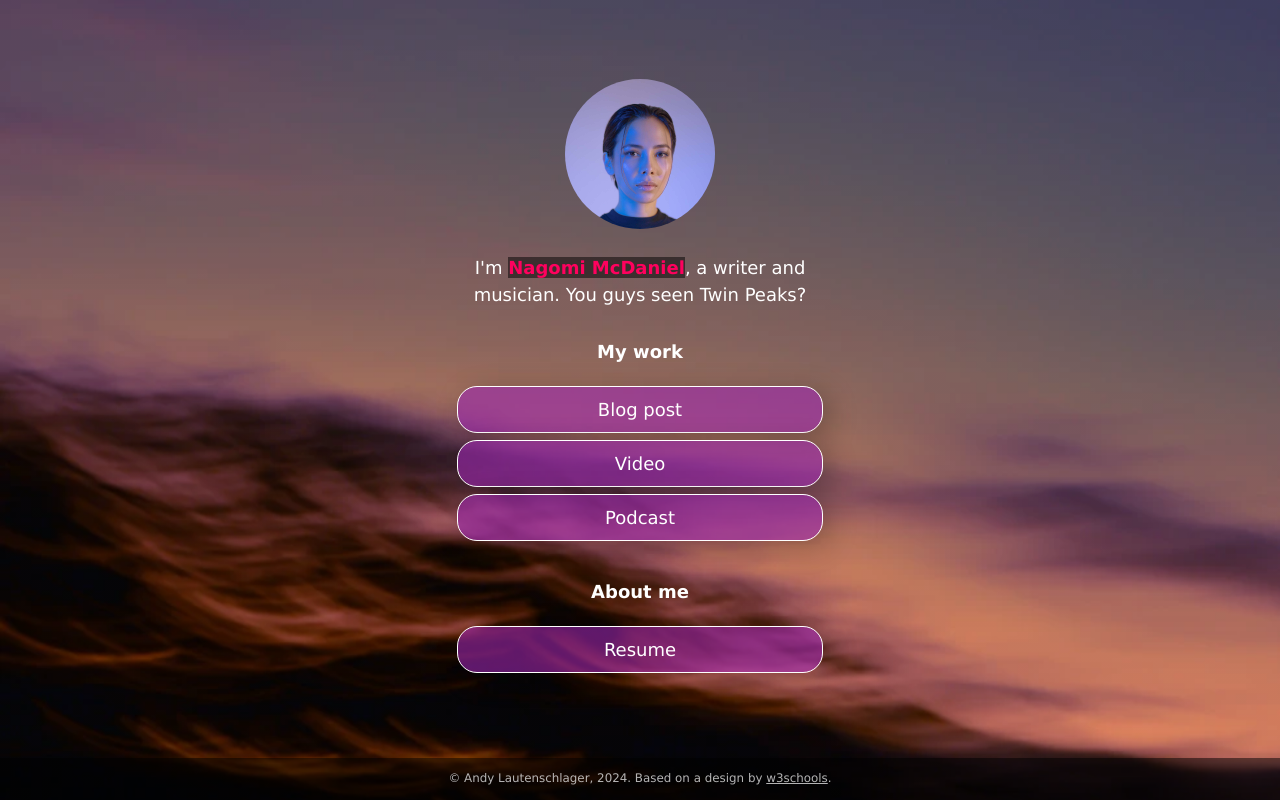
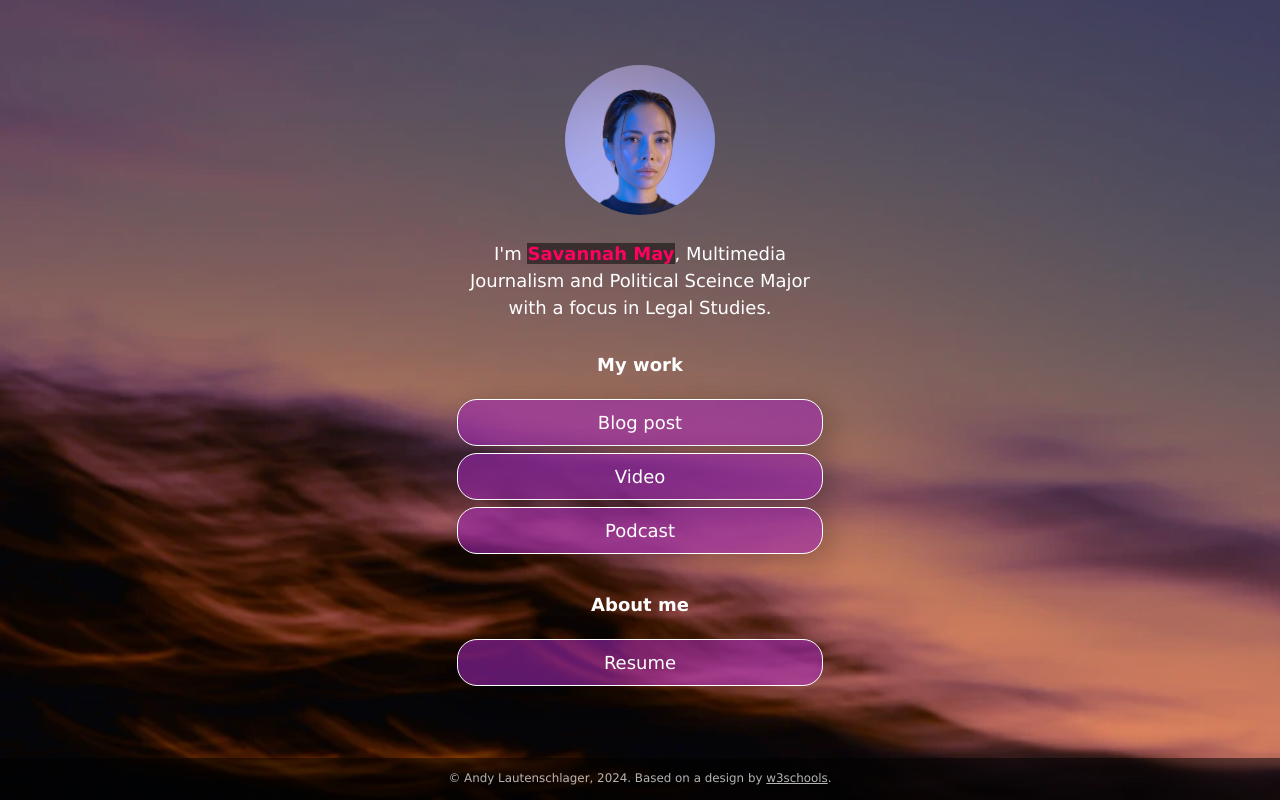
Before and after one commit to msavannah1/msavannah1.github.io, a plain HTML site: page index.html in a window 1280 px wide. Drawn offline with Linux system fonts and the light colour scheme; files whose address does not match are found by name.

Commit message:
Update index.html

```diff
--- a/index.html
+++ b/index.html
@@ -6,7 +6,7 @@
   <meta charset="utf-8" />
   <meta name="viewport" content="width=device-width, initial-scale=1" />
   <!-- Add your name below -->
-  <title>Nagomi McDaniel</title>
+  <title>Savannah May</title>
   <link rel="stylesheet" href="css/style.css">
 </head>
 
@@ -18,7 +18,7 @@
       <img src="images/portrait.jpg" alt="Photo by Art Hauntington">
     </div>
     <div class="intro">
-      I'm <span class="name"><strong>Nagomi McDaniel</strong></span>, a writer and musician. You guys seen Twin Peaks?
+      I'm <span class="name"><strong>Savannah May</strong></span>, Multimedia Journalism and Political Sceince Major with a focus in Legal Studies.
     </div>
     <div class="section-header">
       <h1>My work</h1>
```
